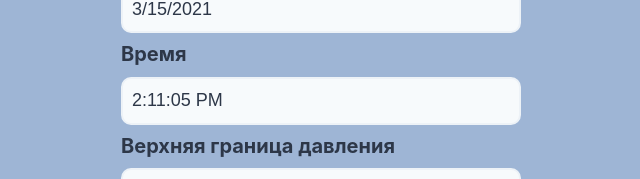
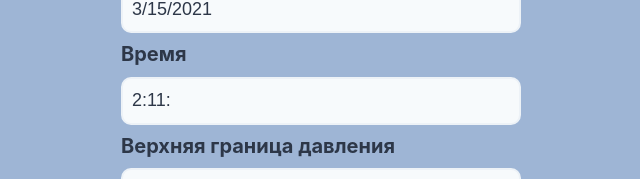
Before and after one commit to vackca/pulseform2, a React (Create React App) app: page / in a window 1280 px wide. Shown: the part 189-368 px from the top of the page, without its empty margins (319-959 px from the left). Built offline with nearby package versions, Linux system fonts and the light colour scheme.

Commit message:
reduced time format and now form clears after the submition

```diff
--- a/src/pulseformV2.js
+++ b/src/pulseformV2.js
@@ -90,7 +90,7 @@ const PulseForm = () =>{
         <Formik
             initialValues={{
                 date: new Date().toLocaleDateString(),
-                time: new Date().toLocaleTimeString(),
+                time: new Date().toLocaleTimeString().substr(0,5),
                 upperPressure: '',
                 lowerPressure: '',
                 pulse: '',
@@ -98,13 +98,15 @@ const PulseForm = () =>{
                 comment: '',
             }}
             validate={validate}
-            onSubmit={(values, {setSubmitting}) => {
+            onSubmit={(values, actions) => {
                 console.log(Object.values(values));
 
-                setSubmitting(false);
+
                 const dataBase = JSON.parse(localStorage.getItem('baseOfValues'));
                 dataBase.push(Object.values(values));
                 localStorage.setItem('baseOfValues', JSON.stringify(dataBase));
+                actions.setSubmitting(false);
+                actions.resetForm();
             }}
         >
             <Form>
```
